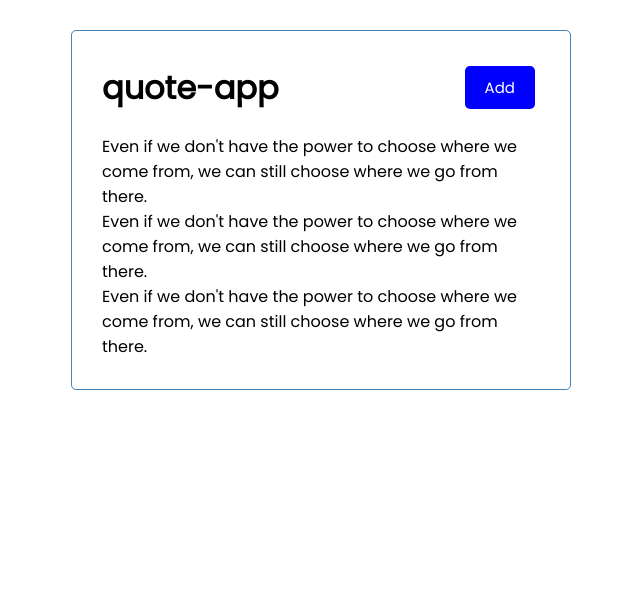
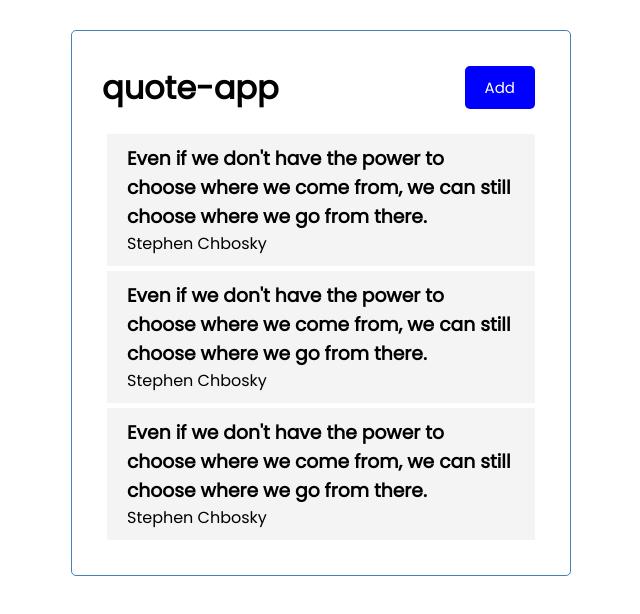
Before and after one commit to anneyk/quote-app, an Angular app: page / in a window 1280 px wide. Shown: the top 614 px of the page, without its empty margins (319-959 px from the left). Built offline with nearby package versions, Linux system fonts and the light colour scheme.

Commit message:
add a service component

```diff
--- a/package.json
+++ b/package.json
@@ -18,6 +18,11 @@
     "@angular/platform-browser": "~13.2.0",
     "@angular/platform-browser-dynamic": "~13.2.0",
     "@angular/router": "~13.2.0",
+    "@fortawesome/angular-fontawesome": "^0.10.2",
+    "@fortawesome/fontawesome-svg-core": "^6.1.0",
+    "@fortawesome/free-brands-svg-icons": "^6.1.0",
+    "@fortawesome/free-regular-svg-icons": "^6.1.0",
+    "@fortawesome/free-solid-svg-icons": "^6.1.0",
     "rxjs": "~7.5.0",
     "tslib": "^2.3.0",
     "zone.js": "~0.11.4"
--- a/src/app/app.module.ts
+++ b/src/app/app.module.ts
@@ -7,6 +7,7 @@ import { HeaderComponent } from './components/header/header.component';
 import { ButtonComponent } from './components/button/button.component';
 import { QuotesComponent } from './components/quotes/quotes.component';
 import { QuoteItemComponent } from './components/quote-item/quote-item.component';
+import { FontAwesomeModule } from '@fortawesome/angular-fontawesome';
 
 @NgModule({
   declarations: [
@@ -18,7 +19,8 @@ import { QuoteItemComponent } from './components/quote-item/quote-item.component
   ],
   imports: [
     BrowserModule,
-    AppRoutingModule
+    AppRoutingModule,
+    FontAwesomeModule
   ],
   providers: [],
   bootstrap: [AppComponent]
--- a/src/app/components/quote-item/quote-item.component.css
+++ b/src/app/components/quote-item/quote-item.component.css
@@ -0,0 +1,16 @@
+.quote {
+  background: #f4f4f4;
+  margin: 5px;
+  padding: 10px 20px;
+  cursor: pointer;
+}
+
+.quote.reminder {
+  border-left: 5px solid green;
+}
+
+.quote h3 {
+  display: flex;
+  align-items: center;
+  justify-content: space-between;
+}
--- a/src/app/components/quote-item/quote-item.component.html
+++ b/src/app/components/quote-item/quote-item.component.html
@@ -1 +1,4 @@
-<p>quote-item works!</p>
+<div class="quote">
+  <h3>{{ quote.quote }}</h3>
+  <p>{{ quote.author }}</p>
+</div>
--- a/src/app/components/quote-item/quote-item.component.ts
+++ b/src/app/components/quote-item/quote-item.component.ts
@@ -1,5 +1,5 @@
-import { Component, OnInit } from '@angular/core';
-
+import { Component, OnInit, Input } from '@angular/core';
+import { Quote } from '../../Quote'
 @Component({
   selector: 'app-quote-item',
   templateUrl: './quote-item.component.html',
@@ -7,6 +7,8 @@ import { Component, OnInit } from '@angular/core';
 })
 export class QuoteItemComponent implements OnInit {
 
+  @Input() quote!: Quote;
+
   constructor() { }
 
   ngOnInit(): void {
--- a/src/app/components/quotes/quotes.component.html
+++ b/src/app/components/quotes/quotes.component.html
@@ -1 +1 @@
-<p *ngFor="let quote of quotes">{{ quote.quote}}</p>
+<app-quote-item *ngFor="let quote of quotes" [quote]="quote"></app-quote-item>
```
Also changed, not shown: src/app/services/quote.service.ts (added, +9 -0 lines), 2 other files (tests, documents, lock files or other folders).
